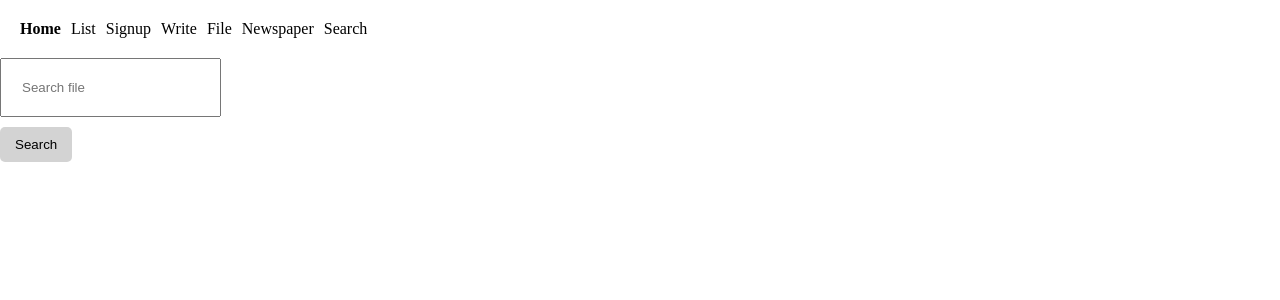
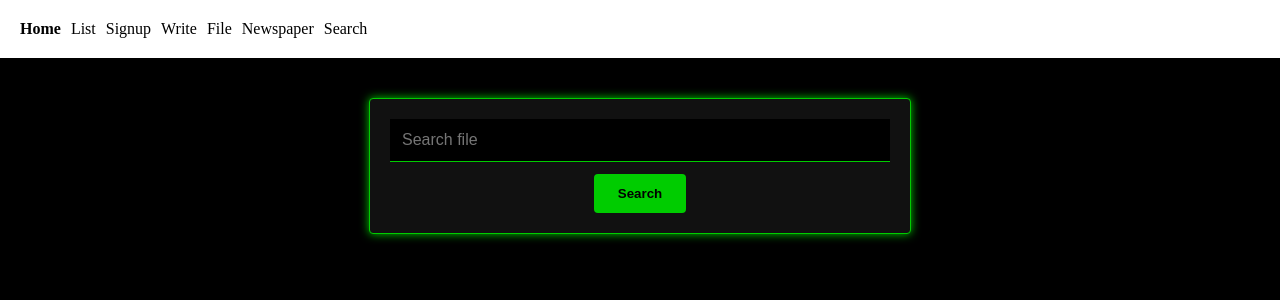
Before and after one commit to korean2803/forum, a Next.js app: page /File_search in a window 1280 px wide. Shown: the top 300 px of the page. Built offline with nearby package versions, Linux system fonts and the light colour scheme.

Commit message:
css 1차 draft

```diff
--- a/app/globals.css
+++ b/app/globals.css
@@ -1,6 +1,4 @@
-body {
-    margin : 0;
-}
+
 .list-bg {
     background: rgb(249, 250, 255);
     padding: 10px;
@@ -55,3 +53,137 @@ body {
   .logo {
     font-weight: bold;
   }
+
+  .home {
+    display: flex;
+    justify-content: center;
+    height: 100vh;
+  }
+
+
+/* 1. 전체 배경 및 텍스트 스타일 */
+body {
+  background-color: #000; /* 완전 검은 배경 */
+  color: #00ff00; /* 기본 네온 그린 (본문 텍스트는 그대로 두거나 필요 시 변경 가능) */
+  font-family: "Fira Code, 'Courier New', monospace"; /* 추천 폰트 적용 */
+  margin: 0;
+  padding: 0;
+}
+
+/* 2. 검색창 스타일 */
+.search_container {
+  width: 90%;
+  max-width: 500px;
+  margin: 40px auto;
+  padding: 20px;
+  background-color: #111; /* 어두운 회색 배경 */
+  border: 1px solid #00cc00; /* 어둡게 조정한 네온 그린 테두리 */
+  border-radius: 4px;
+  box-shadow: 0 0 10px #00cc00; /* 어둡게 조정한 그림자 효과 */
+  text-align: center;
+}
+
+.search_box {
+  width: 100%;
+  padding: 12px;
+  background-color: #000;
+  border: none;
+  outline: none;
+  color: #00ff00; /* 텍스트 색상은 그대로 */
+  font-size: 16px;
+  border-bottom: 1px solid #00cc00; /* 어둡게 조정 */
+  margin-bottom: 12px;
+}
+
+.search_box:focus {
+  box-shadow: 0 0 5px #00cc00; /* 어둡게 조정 */
+}
+
+.search_button {
+  background-color: #00cc00; /* 어둡게 조정 */
+  color: #000;
+  padding: 12px 24px;
+  border: none;
+  border-radius: 4px;
+  font-weight: bold;
+  cursor: pointer;
+  transition: background-color 0.3s ease;
+}
+
+.search_button:hover {
+  background-color: #009900; /* 호버 시 더 어둡게 */
+}
+
+/* 3. 카드형 데이터 뷰 (개인 파일 정보) */
+.file_card {
+  width: 90%;
+  max-width: 600px;
+  margin: 20px auto;
+  padding: 20px;
+  background-color: #111;
+  border: 1px solid #00cc00;
+  border-radius: 4px;
+  box-shadow: 0 0 10px #00cc00;
+}
+
+.file_card h1 {
+  font-size: 24px;
+  margin-bottom: 10px;
+  text-shadow: 0 0 5px #00cc00, 0 0 10px #00cc00;
+}
+
+.file_card p {
+  font-size: 18px;
+  margin: 8px 0;
+}
+
+/* 카드 상단 영역 (이미지 + 이름/ID) */
+.file_header {
+  display: flex;
+  gap: 20px;            /* 이미지와 정보 사이 간격 */
+  align-items: center;  /* 수직 가운데 정렬 */
+  margin-bottom: 20px;
+}
+
+/* 인물 사진 */
+.file_header img {
+  width: 150px;
+  height: auto;
+  object-fit: cover;
+  border: 2px solid #00ff00;
+  box-shadow: 0 0 5px #00ff00;
+}
+
+/* 이름/ID 영역 */
+.file_info h2 {
+  margin: 0;
+  font-size: 24px;
+  text-shadow: 0 0 5px #00ff00, 0 0 10px #00ff00;
+}
+
+.file_id {
+  font-size: 18px;
+  color: #00ff00;
+  opacity: 0.8;
+}
+
+/* 상세 정보 영역 */
+.file_details p {
+  margin: 10px 0;
+  line-height: 1.4;
+
+
+
+
+}
+
+/* 4. 깜빡이는 효과 (선택 사항) */
+@keyframes blink {
+  0%   { opacity: 1; }
+  50%  { opacity: 0.5; }
+  100% { opacity: 1; }
+}
+
+.blink {
+  animation: blink 1s infinite;
+}
--- a/app/page.js
+++ b/app/page.js
@@ -9,8 +9,8 @@ export default async function Home() {
   console.log(result)
 
   return (
-    <div>
-      아아
+    <div className = "p-20">
+      <h1 className = "home">경찰청 Database</h1>
     </div>
   )
 }
```
Also changed, not shown: app/personal-file/[id]/page.js (+20 -6 lines).
